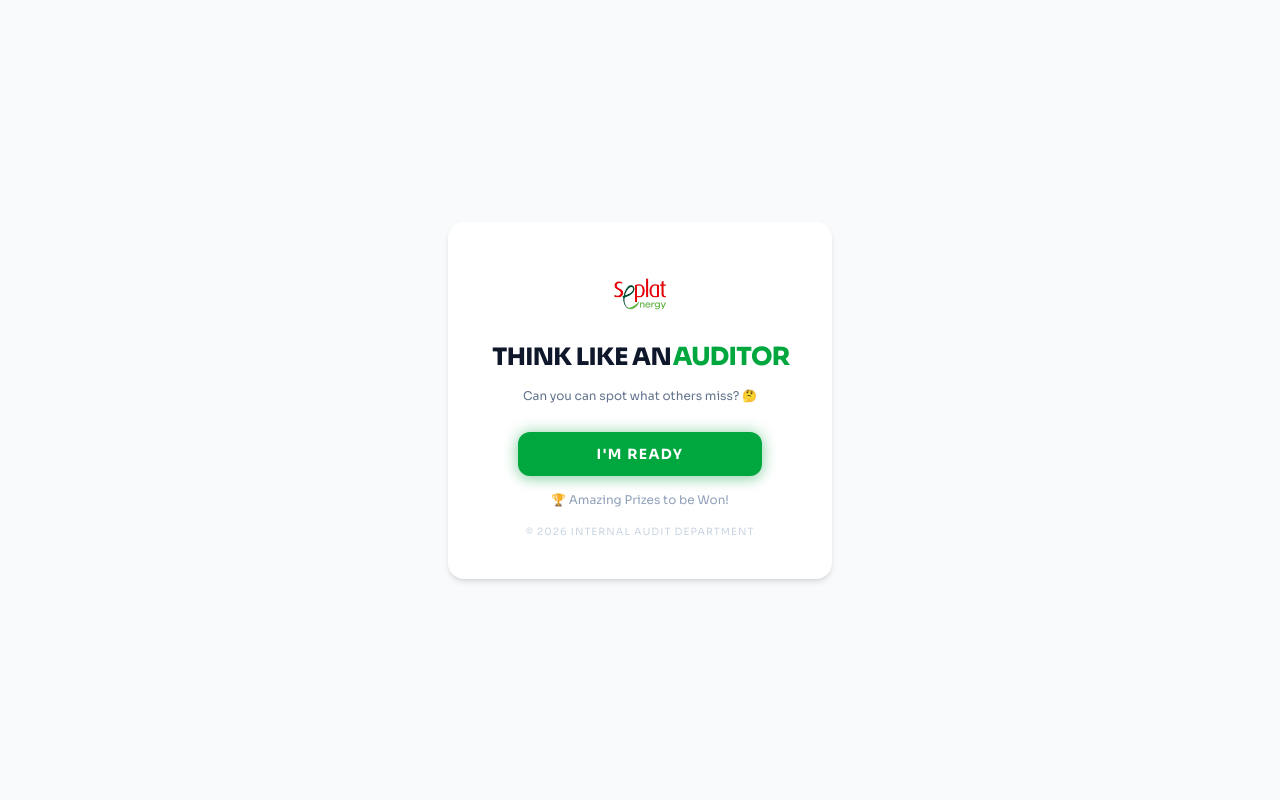
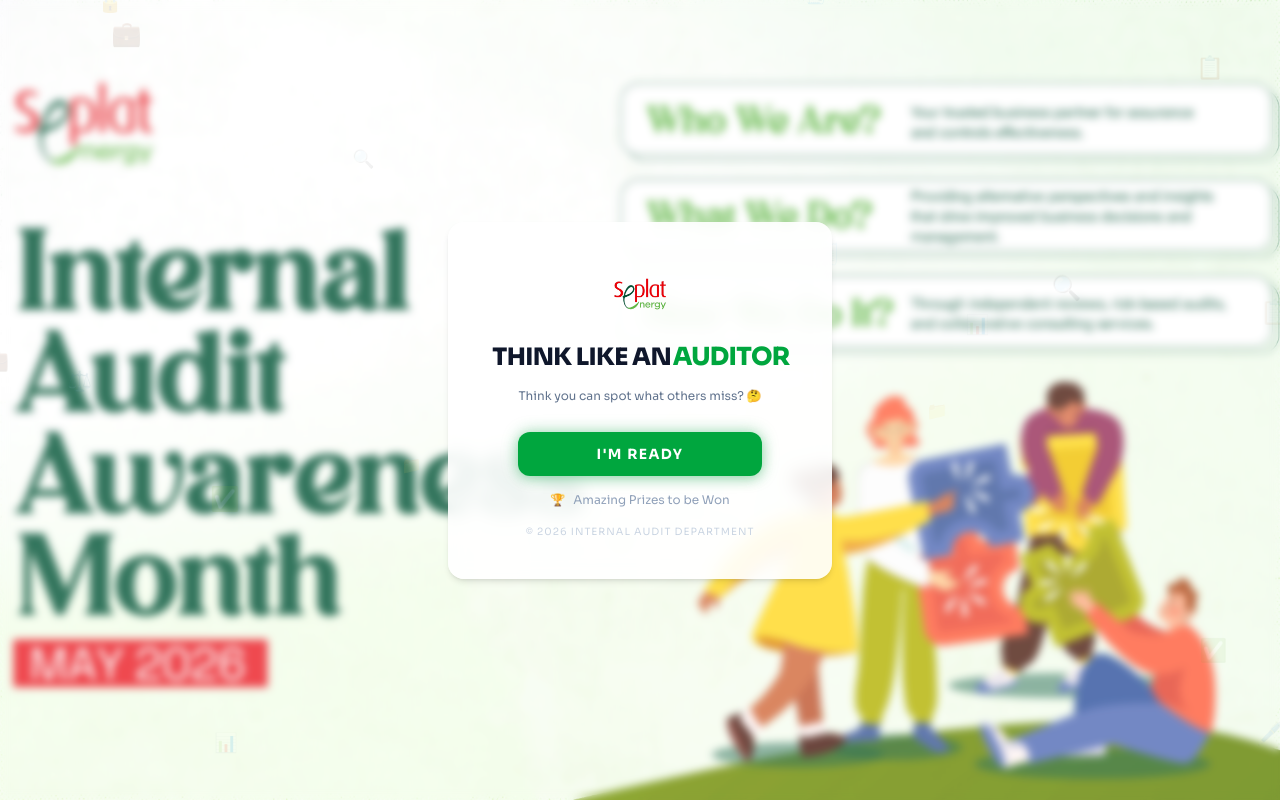
Before and after one commit to okonkwoie/IA-Quiz-App, a React (Vite) app in the folder seplat-audit-quiz/: page / in a window 1280 px wide. Built offline with nearby package versions, Linux system fonts and the light colour scheme.

Commit message:
feat: updated quiz questions, background image, lockout system

```diff
--- a/seplat-audit-quiz/src/App.jsx
+++ b/seplat-audit-quiz/src/App.jsx
@@ -8,7 +8,7 @@ import DoneScreen from "./components/DoneScreen";
 import "./index.css";
 
 const SHEET_URL = import.meta.env.VITE_SHEET_URL || "";
-const QUIZ_LOCKOUT_MS = 5 * 60 * 1000; // 5 minutes — change to 24 * 60 * 60 * 1000 for Audit Week
+const QUIZ_LOCKOUT_MS = 1 * 60 * 1000; // 5 minutes — change to 24 * 60 * 60 * 1000 for Audit Week
 
 export default function App() {
   const [screen, setScreen] = useState("landing");
--- a/seplat-audit-quiz/src/components/DoneScreen.jsx
+++ b/seplat-audit-quiz/src/components/DoneScreen.jsx
@@ -29,8 +29,7 @@ export default function DoneScreen({ name, elapsed, formatTime }) {
         )}
 
         <p className="text-xs text-slate-500 leading-relaxed">
-          Scores are being tallied by the Internal Audit team.
-          Top performers will be announced at the end of Audit Week. Good luck!
+          Top performers will be announced at the end of Internal Audit Week. Good luck!
         </p>
 
         <div className="w-full h-px bg-slate-100" />
--- a/seplat-audit-quiz/src/components/LandingScreen.jsx
+++ b/seplat-audit-quiz/src/components/LandingScreen.jsx
@@ -1,7 +1,73 @@
+import { useEffect, useRef } from "react";
+
+const ICONS = ["📋", "🔍", "📊", "🧾", "💼", "🔒", "📁", "✅", "⚖️", "🖊️"];
+
 export default function LandingScreen({ onReady }) {
+  const canvasRef = useRef(null);
+
+  useEffect(() => {
+    const canvas = canvasRef.current;
+    const ctx = canvas.getContext("2d");
+    let animationId;
+
+    const resize = () => {
+      canvas.width = window.innerWidth;
+      canvas.height = window.innerHeight;
+    };
+    resize();
+    window.addEventListener("resize", resize);
+
+    const particles = Array.from({ length: 18 }, (_, i) => ({
+      x: Math.random() * window.innerWidth,
+      y: Math.random() * window.innerHeight,
+      icon: ICONS[i % ICONS.length],
+      size: 16 + Math.random() * 10,
+      speed: 0.3 + Math.random() * 0.4,
+      opacity: 0.06 + Math.random() * 0.08,
+    }));
+
+    const draw = () => {
+      ctx.clearRect(0, 0, canvas.width, canvas.height);
+      particles.forEach(p => {
+        ctx.font = `${p.size}px serif`;
+        ctx.globalAlpha = p.opacity;
+        ctx.fillText(p.icon, p.x, p.y);
+        p.x += p.speed;
+        if (p.x > canvas.width + 30) {
+          p.x = -30;
+          p.y = Math.random() * canvas.height;
+        }
+      });
+      ctx.globalAlpha = 1;
+      animationId = requestAnimationFrame(draw);
+    };
+
+    draw();
+
+    return () => {
+      cancelAnimationFrame(animationId);
+      window.removeEventListener("resize", resize);
+    };
+  }, []);
+
   return (
-    <div className="min-h-screen bg-slate-50 flex items-center justify-center p-4">
-      <div className="bg-white rounded-2xl shadow-md p-10 w-full max-w-sm text-center flex flex-col items-center gap-4">
+    <div
+      className="min-h-screen flex items-center justify-center p-4 relative overflow-hidden"
+      style={{
+        backgroundImage: "url('/screensaver-one.jpg')",
+        backgroundSize: "cover",
+        backgroundPosition: "center",
+        backgroundRepeat: "no-repeat"
+      }}
+    >
+      {/* Blur + white overlay */}
+      <div className="absolute inset-0 bg-white/20 backdrop-blur-[4px]" />
+
+      {/* Animated background icons */}
+      <canvas ref={canvasRef} className="absolute inset-0 w-full h-full pointer-events-none" />
+
+      {/* Card */}
+      <div className="relative z-10 bg-white/90 backdrop-blur-sm rounded-2xl shadow-md p-10 w-full max-w-sm text-center flex flex-col items-center gap-4">
 
         <img
           src="/seplat-logo.png"
@@ -20,7 +86,7 @@ export default function LandingScreen({ onReady }) {
         </h1>
 
         <p className="text-xs text-slate-500">
-          Can you can spot what others miss? 🤔
+          Think you can spot what others miss? 🤔
         </p>
 
         <button
@@ -31,7 +97,10 @@ export default function LandingScreen({ onReady }) {
           I'M READY
         </button>
 
-        <p className="text-xs text-slate-400">🏆 Amazing Prizes to be Won!</p>
+        <div className="flex items-center gap-2 text-xs text-slate-400">
+          <span className="text-amber-500">🏆</span>
+          Amazing Prizes to be Won
+        </div>
 
         <p className="text-[10px] text-slate-300 uppercase tracking-widest">
           © 2026 Internal Audit Department
--- a/seplat-audit-quiz/src/quizData.js
+++ b/seplat-audit-quiz/src/quizData.js
@@ -21,7 +21,7 @@ export const quizData = [
     "options": [
       "The captain falsely certified that everything was fine",
       "The ship sailed with fewer crew than required",
-      "The ship's operating licence had expired",
+      "There is no critical problem at all",
       "All are equally serious problems"
     ],
     "correct": 3,
```
Also changed, not shown: seplat-audit-quiz/public/screensaver-one.jpg (added), seplat-audit-quiz/public/screensaver-two.jpg (added).
